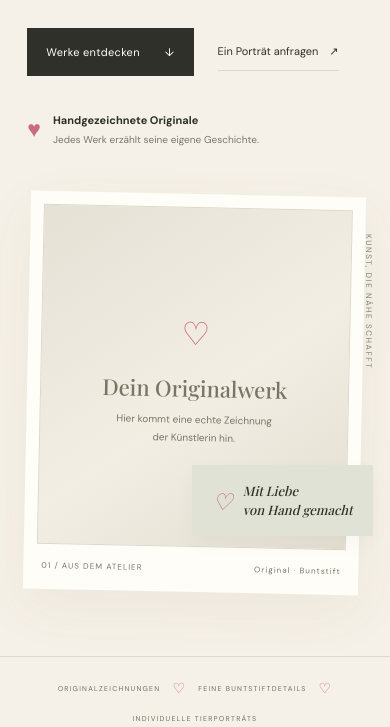
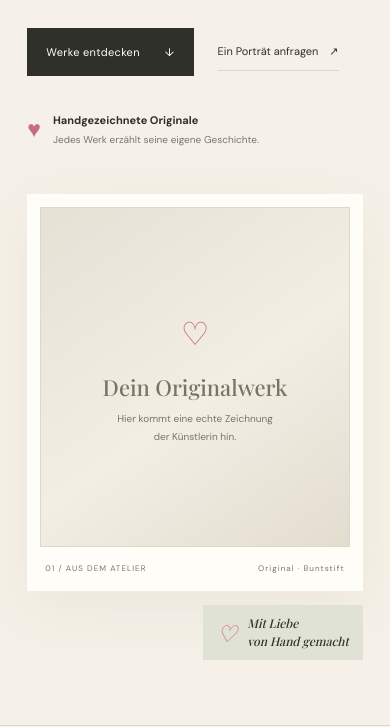
Before and after one commit to minkay1986-debug/dinilove-tierkunst, a plain HTML site: page index.html in a window 390 px wide. Shown: the part 373-1100 px from the top of the page. Drawn offline with nearby package versions, Linux system fonts and the light colour scheme; no server answers; a web font is replaced by a local one.

Commit message:
Fix mobile hero artwork alignment and move note below image

```diff
--- a/styles.css
+++ b/styles.css
@@ -41,3 +41,12 @@
 
 /* Dezenter Direktlink zur Admin-Anmeldung – ohne Hover-Text */
 .brand-home{display:flex;align-items:center;gap:11px;color:var(--ink);text-decoration:none}.admin-heart{display:inline-grid;place-items:center;width:24px;height:24px;margin-left:0;color:#c96b83;text-decoration:none;font-size:17px;line-height:1;border-radius:50%;transition:color .18s,transform .18s}.admin-heart:hover{color:#a94e67;transform:scale(1.08)}.admin-heart:focus-visible{outline:2px solid var(--olive);outline-offset:3px}
+
+
+/* Mobile hero: artwork stays straight and decorative note never covers it */
+@media(max-width:650px){
+  .art-frame{transform:none}
+  .hero-art{max-width:390px;padding-bottom:0}
+  .floating-note{position:relative;right:auto;bottom:auto;margin:14px 0 0 auto;width:max-content;max-width:100%;padding:10px 14px;font-size:12px;box-shadow:none}
+  .hero-side-label{display:none}
+}
```
